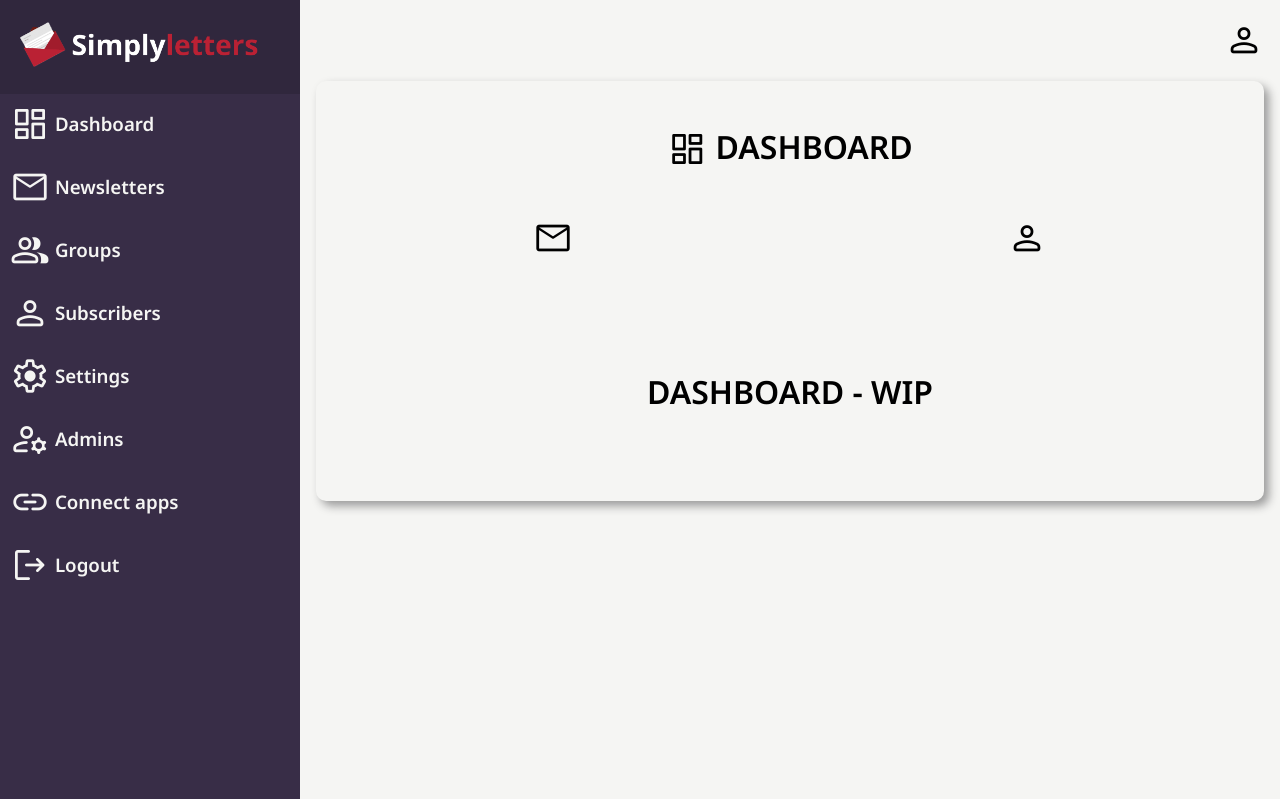
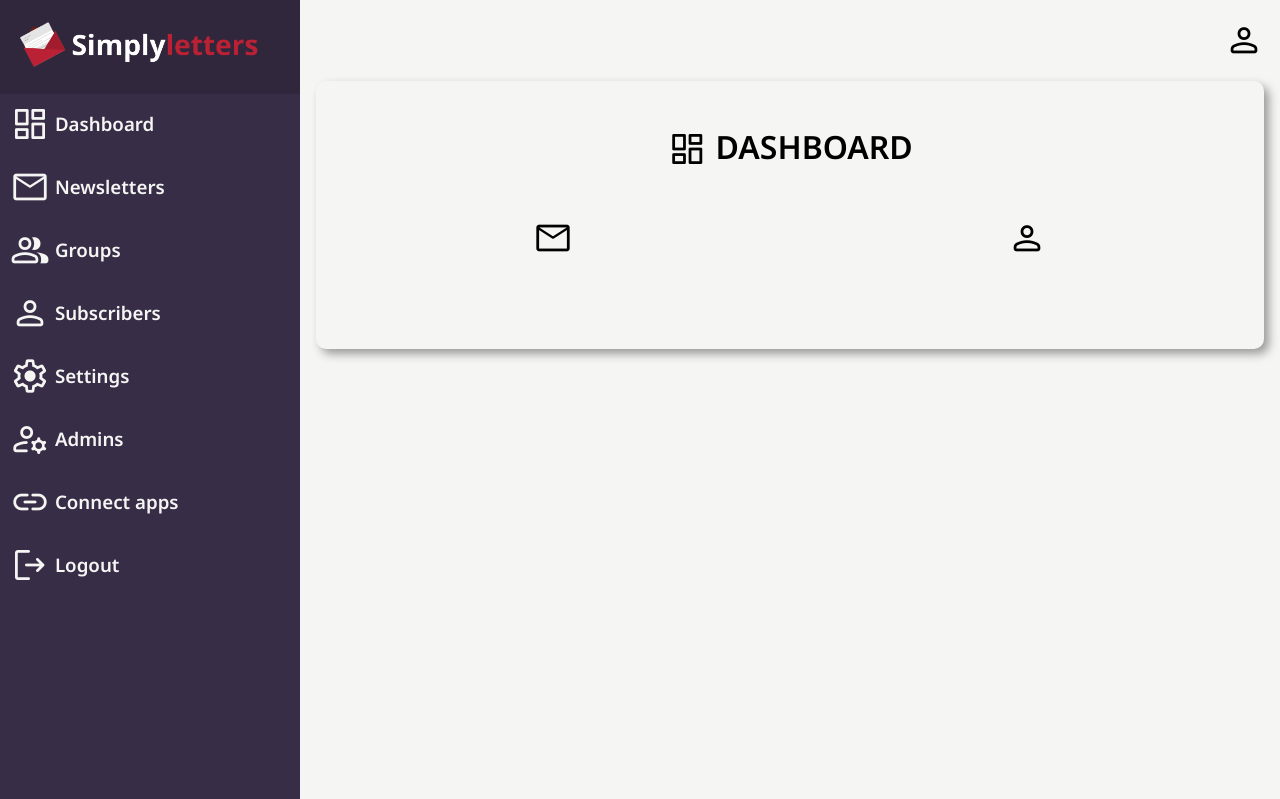
Before and after one commit to RobinMicek/Simplyletters, a Flask app: template app/core/web/templates/homepage.html in a window 1280 px wide. Shown: the top 799 px of the page. Run offline with Flask 2, Linux system fonts and the light colour scheme; the template is opened without the code that fills it, so the values that code supplies are empty.

Commit message:
Update homepage.html

```diff
--- a/app/core/web/templates/homepage.html
+++ b/app/core/web/templates/homepage.html
@@ -51,10 +51,6 @@
 
         <br><br><br>
 
-        <h1>DASHBOARD - WIP</h1>
-
-        <br><br><br>
-
 
     </div>
 
```
